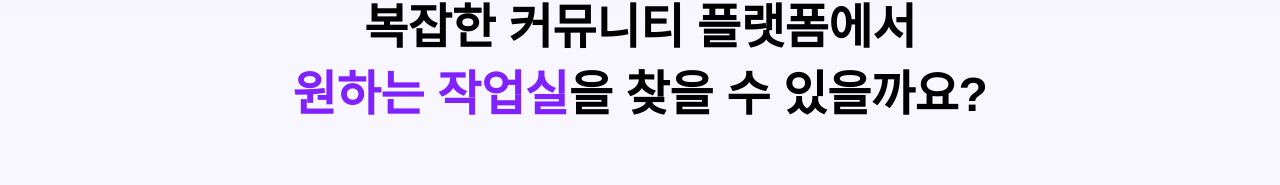
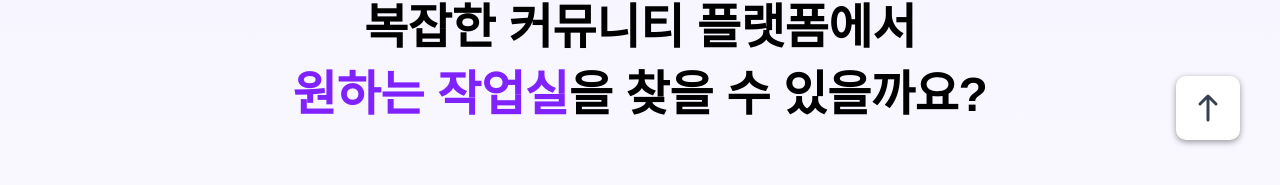
Before and after one commit to muroom-studio/muroom-frontend-beta, a Next.js app: page / in a window 1280 px wide. Shown: the part 260-445 px from the top of the page. Built offline with nearby package versions, Linux system fonts and the light colour scheme.

Commit message:
feat: top anchoring 추가

```diff
--- a/src/app/globals.css
+++ b/src/app/globals.css
@@ -18,6 +18,7 @@
     --letter-spacing-base: -0.02em;
 
     /* 그림자 토큰 */
+    --shadow-level-2: 0 2px 6px 0 rgba(0, 0, 0, 0.4);
     --shadow-level-1: 0 2px 6px 0 rgba(0, 0, 0, 0.2);
     --shadow-level-0: 0 2px 4px 0 rgba(0, 0, 0, 0.1);
     --shadow-surrounded: 0 0 20px 0 rgba(142, 81, 255, 0.1);
@@ -55,6 +56,10 @@
  * @theme에서 만든 변수(var(...))를 여기서 사용합니다.
  */
 @layer utilities {
+    .shadow-level-2 {
+        box-shadow: var(--shadow-level-2);
+    }
+
     .shadow-level-1 {
         box-shadow: var(--shadow-level-1);
     }
--- a/src/app/page.tsx
+++ b/src/app/page.tsx
@@ -1,3 +1,5 @@
+'use client';
+
 import BackgroundWithPatterns from '@/components/BackgroundWithPatterns';
 import BackgroundWithTitle from '@/components/BackgroundWithTitle';
 import Header from '@/components/Header';
@@ -11,15 +13,21 @@ import SubmitSection from '@/components/sections/SubmitSection';
 import ExecutiveFeaturesSection from '@/components/sections/ExecutiveFeaturesSection';
 import FAQSection from '@/components/sections/FAQSection';
 import InquirySection from '@/components/sections/InquirySection';
+import Image from 'next/image';
+import TopAnchorButton from '@/components/TopAnchorButton';
 
 // TODO: 440px까지는 횡단 스크롤, 그 이하부터는 모바일뷰
 export default function Intro() {
     return (
         <div className='relative w-full min-w-306 h-full bg-white flex flex-col items-center'>
             <BackgroundWithTitle />
+
+            <Header />
+
+            <TopAnchorButton />
+
             <div className='relative z-20 w-306 min-w-306 px-25 mb-25'>
                 <div className='grid grid-cols-6 gap-x-5'>
-                    <Header />
                     <IntroSection />
                     <OpinionsSection />
                     <ProblemsSection />
--- a/src/components/Header.tsx
+++ b/src/components/Header.tsx
@@ -3,7 +3,8 @@ import Link from 'next/link';
 
 export default function Header() {
     return (
-        <header className='sticky top-10 z-50 col-span-full h-20 px-20 flex justify-between items-center bg-white rounded-100 row-start-1'>
+        <header className='fixed w-306 min-w-306 px-25 z-50 top-10 '>
+            <div className='w-full h-20 px-20 flex justify-between items-center bg-white rounded-100'>
                 <Image src='/images/logo/logo.png' alt='muroom logo' width={128} height={25} />
                 <Link
                     href='#submit-form'
@@ -11,6 +12,7 @@ export default function Header() {
                 >
                     내 작업실 등록하기
                 </Link>
+            </div>
         </header>
     );
 }
--- /dev/null
+++ b/src/components/TopAnchorButton.tsx
@@ -0,0 +1,14 @@
+'use client';
+
+import Image from 'next/image';
+
+export default function TopAnchorButton() {
+    return (
+        <button
+            className='fixed z-999 right-10 top-[calc(50vh-4rem)] w-16 h-16 grid place-items-center bg-white shadow-level-2 rounded-[10px]'
+            onClick={() => window.scrollTo({ top: 0, behavior: 'smooth' })}
+        >
+            <Image src='/images/icons/top-anchor-icon.svg' alt='top page' width={48} height={48} />
+        </button>
+    );
+}
```
Also changed, not shown: public/images/icons/top-anchor-icon.svg (added). Lines whose indentation alone changed are shown as unchanged.
